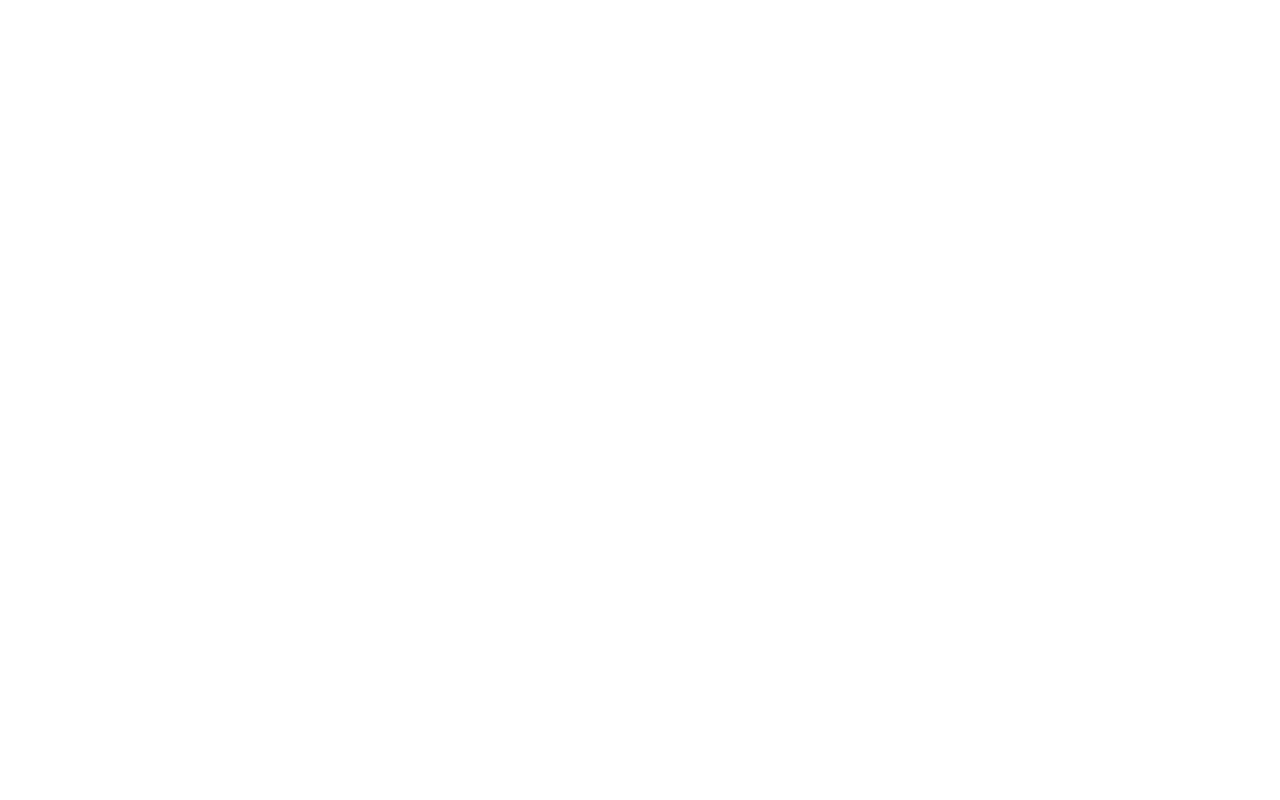
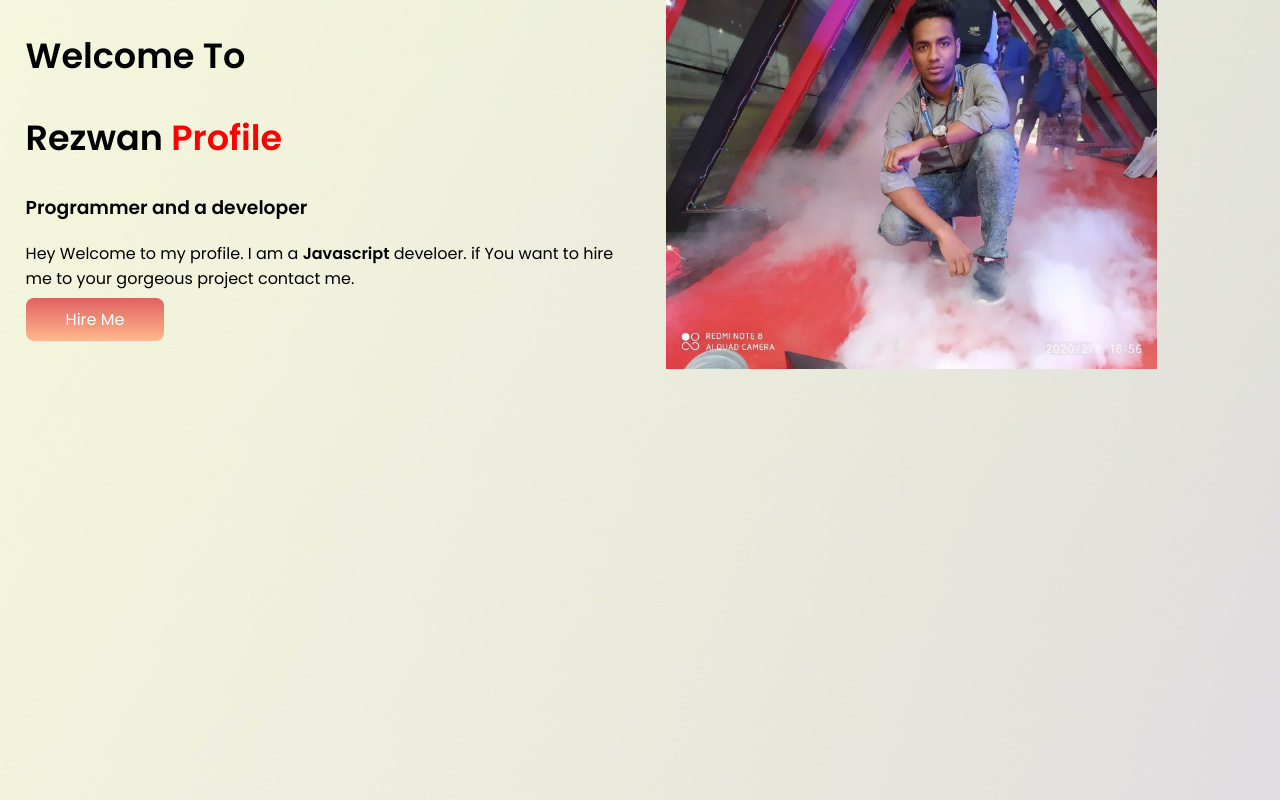
Before and after one commit to Rezwan0000000/portfolio, a plain HTML site: page index.html in a window 1280 px wide. Drawn offline with Linux system fonts and the light colour scheme.

Commit message:
1st part

```diff
--- a/index.html
+++ b/index.html
@@ -5,9 +5,23 @@
     <meta http-equiv="X-UA-Compatible" content="IE=edge">
     <meta name="viewport" content="width=device-width, initial-scale=1.0">
     <title>Protfolio</title>
+    <link rel="preconnect" href="https://fonts.googleapis.com">
+    <link rel="preconnect" href="https://fonts.gstatic.com" crossorigin>
+    <link href="https://fonts.googleapis.com/css2?family=Poppins:ital,wght@0,400;0,600;1,400&display=swap" rel="stylesheet">
     <link rel="stylesheet" href="./style.css">
 </head>
 <body>
-
+    <section>
+    <div class="hw">
+        <h1>Welcome To</h1>
+        <h1>Rezwan <span class = "colour" >Profile</span></h1>
+        <h3>Programmer and a developer</h3>
+        <p>Hey Welcome to my profile. I am a <strong>Javascript</strong> develoer. if You want to hire me to your gorgeous project contact me.</p>
+        <a class="link-btn" target="blank" href="https://www.linkedin.com/in/rezwan-islam-a26a0a216/">Hire Me</a>
+    </div>
+    <div class = "hw">
+        <img src="./pictures/propic.jpg">
+    </div>
+</section>
 </body>
 </html>
--- a/style.css
+++ b/style.css
@@ -0,0 +1,32 @@
+body{
+    font-family: 'Poppins', sans-serif;
+    margin: 0%;
+    background-image: url(./pictures/background.jpg);
+}
+
+h1{
+    font-size: 35px;
+
+}
+.colour{
+    color: red;
+}
+section{
+    display: flex;
+}
+.hw{
+    width: 50%;
+    padding-left: 2%;
+}
+.hw img{
+    width: 80%;
+}
+.link-btn{
+    text-decoration: none;
+    padding: 10px 40px;
+    background-image: linear-gradient(#de6262,#ffb88c);
+    border-radius: 8px;
+    color: white;
+    font-weight: 500;
+
+}
```
Also changed, not shown: pictures/269863114_5448212685205345_5265497755325182838_n-removebg-preview.png (added), pictures/background.jpg (added), pictures/pexels-photo-1591447.jpeg (added), pictures/propic.jpg (added).
